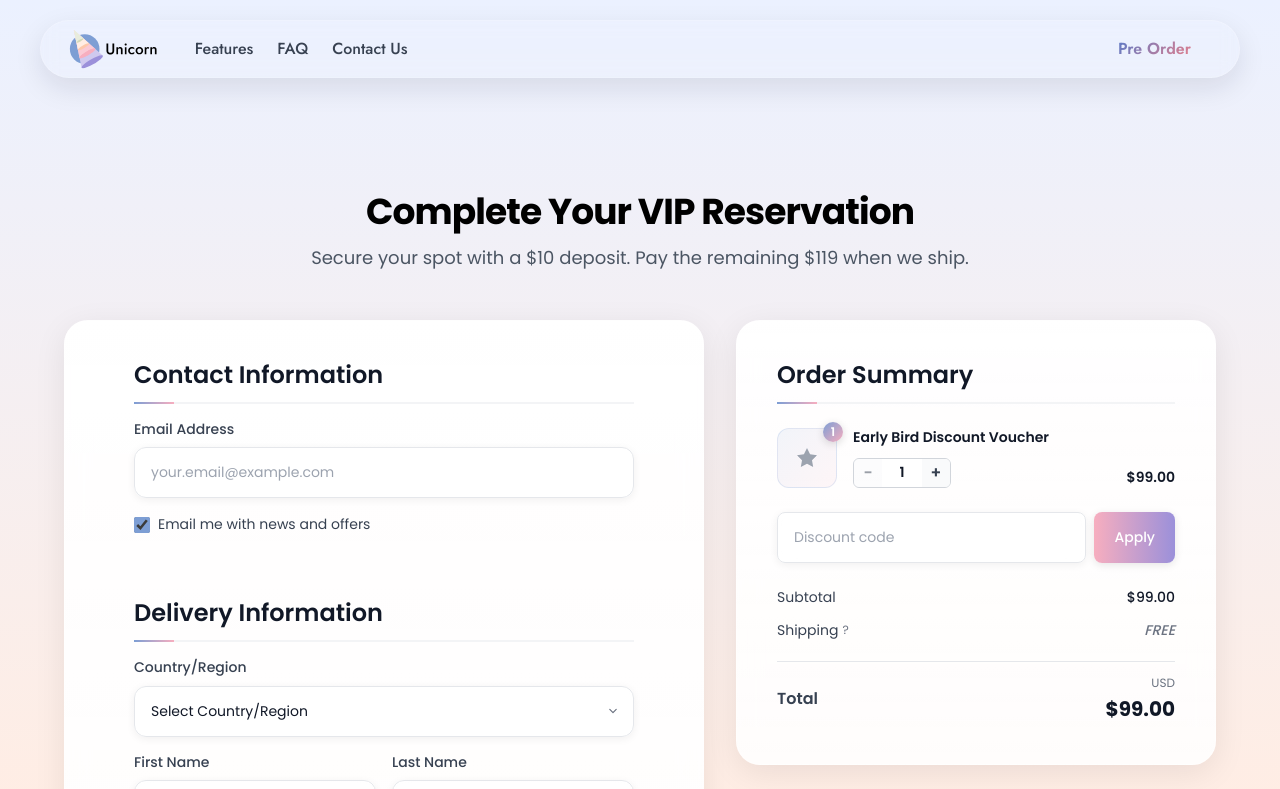
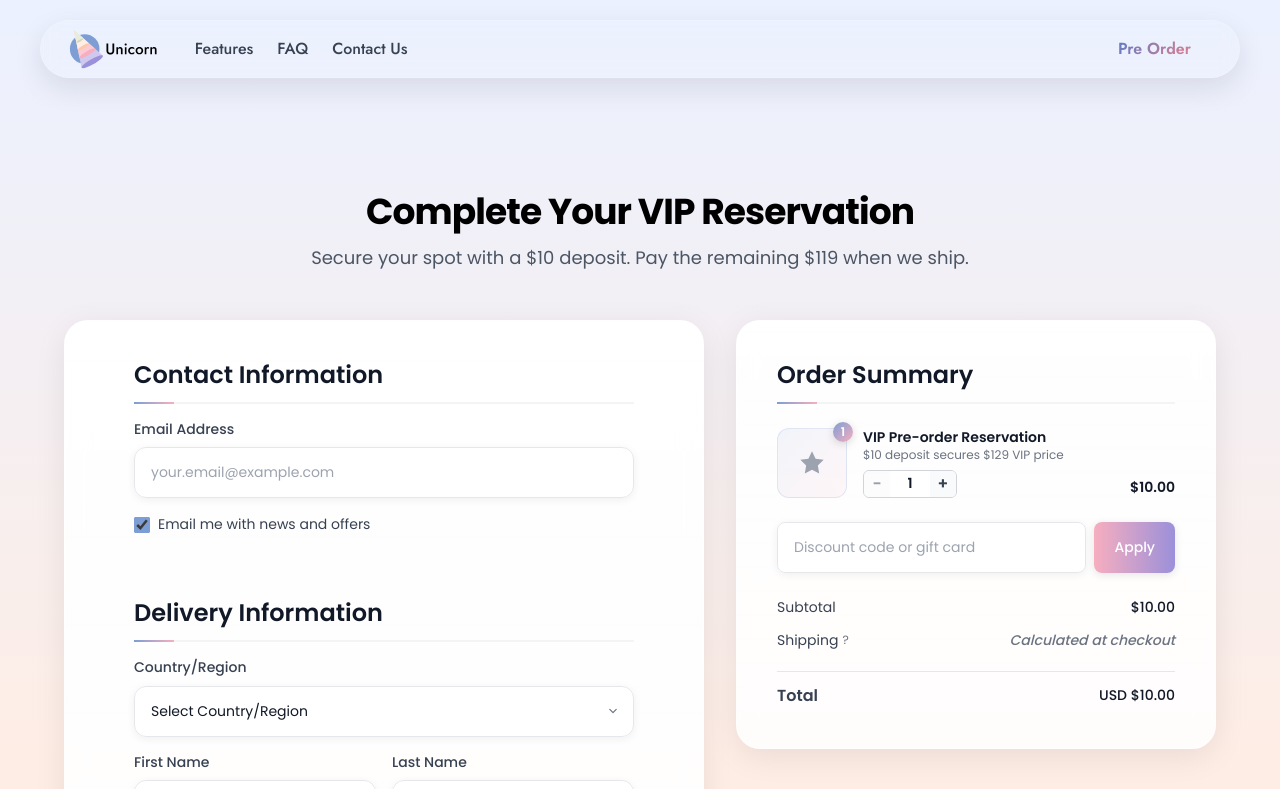
Before and after one commit to unicorn-blocks/unicorn-hub, a Next.js app: page /checkout in a window 1280 px wide. Shown: the top 789 px of the page. Built offline with nearby package versions, Linux system fonts and the light colour scheme.

Commit message:
fix: update checkout for VIP pricing and UI improvements
- Fix quantity-based price calculation, Change VIP pricing
- Add payment API documentation for Python Flask backend

```diff
--- a/pages/checkout.jsx
+++ b/pages/checkout.jsx
@@ -336,8 +336,8 @@ export default function Checkout() {
 
       // Order summary
       orderSummary: 'Order Summary',
-      productName: 'Early Bird Discount Voucher',
-      productDescription: 'VIP Pre-order Special - $10 for $40 voucher',
+      productName: 'VIP Pre-order Reservation',
+      productDescription: '$10 deposit secures $129 VIP price',
       quantity: 'Quantity',
       subtotal: 'Subtotal',
       shipping: 'Shipping',
@@ -412,8 +412,8 @@ export default function Checkout() {
 
       // Order summary
       orderSummary: '订单摘要',
-      productName: '早鸟折扣券',
-      productDescription: 'VIP预售特惠 - $10获取$40折扣券',
+      productName: 'VIP预售预订',
+      productDescription: '$10订金锁定$129 VIP价格',
       quantity: '数量',
       subtotal: '小计',
       shipping: '运费',
@@ -476,7 +476,7 @@ export default function Checkout() {
       paymentData,
       amount: 10,
       language,
-      productType: 'early_bird_discount'
+      productType: 'vip_preorder'
     };
 
     safeApiCall('/api/payment/confirm', {
@@ -1217,6 +1217,7 @@ export default function Checkout() {
                   <div className="product-info-clean">
                     <div className="product-details-clean">
                       <h3 className="product-name-clean">{t.productName}</h3>
+                      <p className="product-variant-clean">{t.productDescription}</p>
                       {/* 数量选择器 - 简洁版本 */}
                       <div className="quantity-selector-clean">
                         <button
@@ -1242,7 +1243,7 @@ export default function Checkout() {
                         </button>
                       </div>
                     </div>
-                    <div className="product-price-clean">${(99 * quantity).toFixed(2)}</div>
+                    <div className="product-price-clean">${(10 * quantity).toFixed(2)}</div>
                   </div>
                 </div>
 
@@ -1251,7 +1252,7 @@ export default function Checkout() {
                   <div className="discount-input-group-clean">
                     <input
                       type="text"
-                      placeholder="Discount code"
+                      placeholder={t.discountCode}
                       className="discount-input-clean"
                       disabled={isProcessing}
                     />
@@ -1260,7 +1261,7 @@ export default function Checkout() {
                       className="discount-apply-btn-clean"
                       disabled={isProcessing}
                     >
-                      Apply
+                      {t.applyDiscount}
                     </button>
                   </div>
                 </div>
@@ -1268,21 +1269,20 @@ export default function Checkout() {
                 {/* 价格明细 - 简洁版本 */}
                 <div className="price-breakdown-clean">
                   <div className="price-row-clean">
-                    <span className="price-label-clean">Subtotal</span>
-                    <span className="price-value-clean">${(99 * quantity).toFixed(2)}</span>
+                    <span className="price-label-clean">{t.subtotal}</span>
+                    <span className="price-value-clean">${(10 * quantity).toFixed(2)}</span>
                   </div>
                   <div className="price-row-clean">
                     <span className="price-label-clean">
-                      Shipping
+                      {t.shipping}
                       <span className="help-icon-small">?</span>
                     </span>
-                    <span className="price-value-clean shipping-pending-clean">FREE</span>
+                    <span className="price-value-clean shipping-pending-clean">{t.shippingPending}</span>
                   </div>
                   <div className="price-row-clean total-row-clean">
-                    <span className="price-label-clean">Total</span>
+                    <span className="price-label-clean">{t.total}</span>
                     <span className="price-value-clean total-price-clean">
-                      <span className="currency">USD</span>
-                      <span className="amount">${(99 * quantity).toFixed(2)}</span>
+                      {t.currency} ${(10 * quantity).toFixed(2)}
                     </span>
                   </div>
                 </div>
@@ -2290,8 +2290,8 @@ export default function Checkout() {
         }
 
         .product-placeholder-clean {
-          width: 60px;
-          height: 60px;
+          width: 70px;
+          height: 70px;
           background: linear-gradient(135deg, rgba(125, 158, 212, 0.1) 0%, rgba(247, 174, 191, 0.1) 100%);
           border-radius: 12px;
           display: flex;
@@ -2302,8 +2302,8 @@ export default function Checkout() {
         }
 
         .product-placeholder-clean svg {
-          width: 24px;
-          height: 24px;
+          width: 28px;
+          height: 28px;
         }
 
         .product-badge-clean {
@@ -2334,8 +2334,8 @@ export default function Checkout() {
           flex: 1;
           display: flex;
           flex-direction: column;
-          justify-content: space-between;
-          height: 60px;
+          justify-content: flex-start;
+          height: 70px;
         }
 
         .product-name-clean {
@@ -2364,8 +2364,8 @@ export default function Checkout() {
         }
 
         .quantity-btn-clean {
-          width: 28px;
-          height: 28px;
+          width: 26px;
+          height: 26px;
           border: none;
           background: #f9fafb;
           color: var(--color-secondary);
@@ -2390,7 +2390,7 @@ export default function Checkout() {
 
         .quantity-input-clean {
           width: 40px;
-          height: 28px;
+          height: 26px;
           border: none;
           text-align: center;
           font-weight: 600;
```
Also changed, not shown: 1 other file (tests, documents, lock files or other folders).
